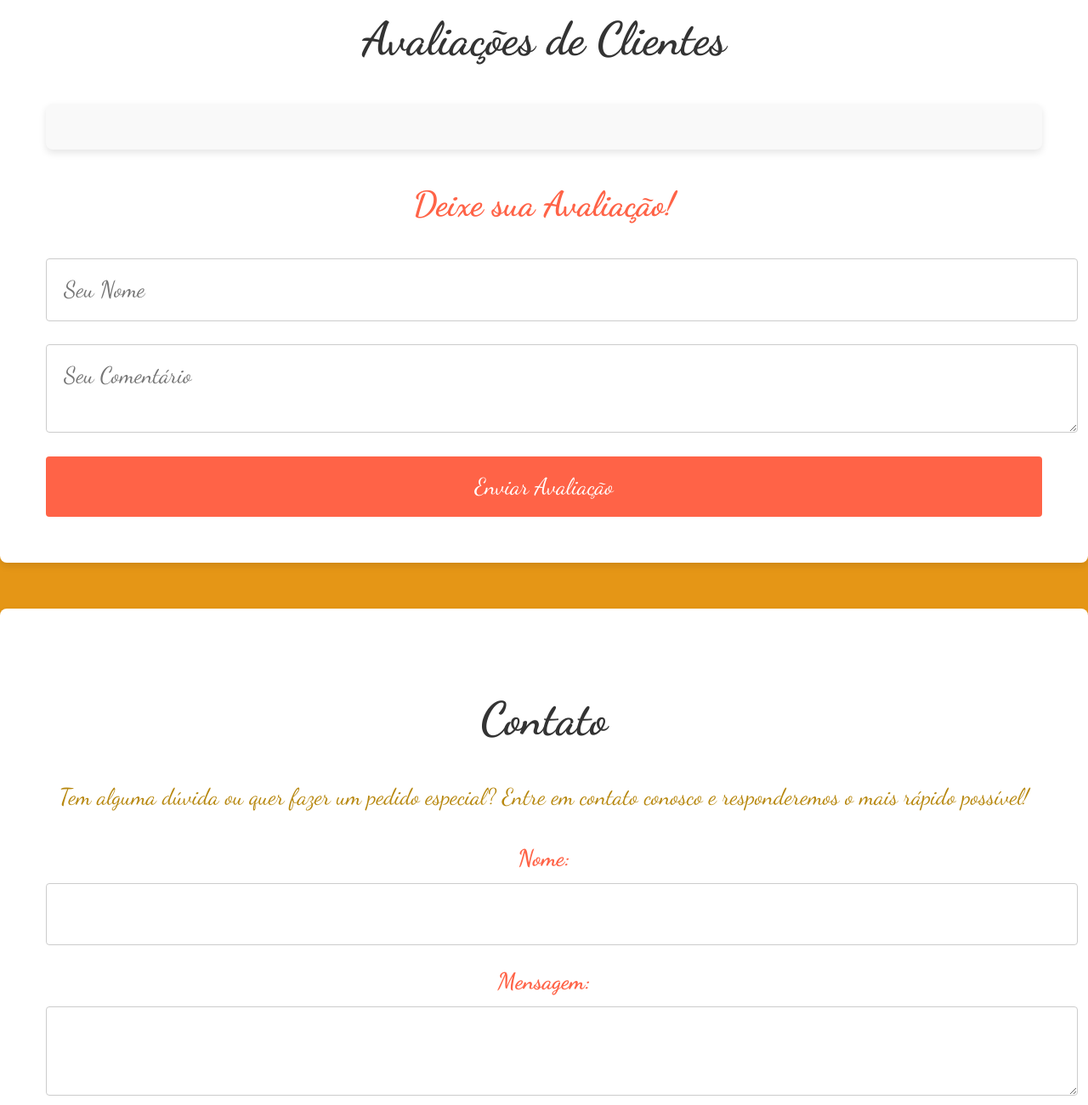
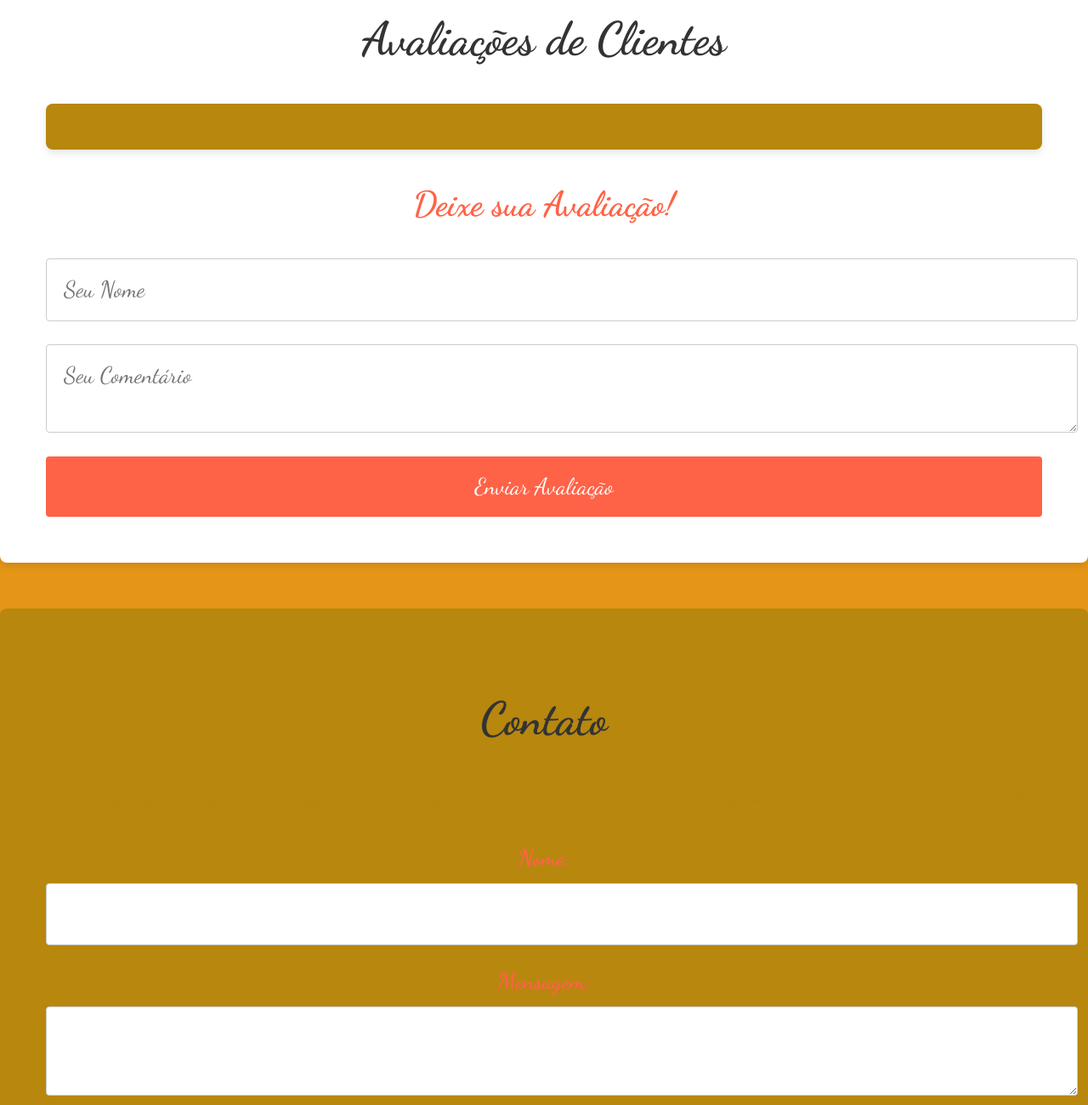
Before and after one commit to Cassiano-cyber/Cassiano-Flix, a plain HTML site: page index.html in a window 1280 px wide. Shown: the part 3840-5140 px from the top of the page at 85% size. Drawn offline with nearby package versions, Linux system fonts and the light colour scheme; no server answers; a web font is replaced by a local one.

Commit message:
Update styles.css

```diff
--- a/styles.css
+++ b/styles.css
@@ -88,7 +88,7 @@ section {
 
 /* Seção de Produtos */
 #products {
-    background-color: #f8f8f8; /* Cor suave de fundo para a seção de produtos */
+    background-color: #b7870e; /* Cor suave de fundo para a seção de produtos */
 }
 
 /* Categorias de Produtos com cores diferentes */
@@ -146,7 +146,7 @@ section {
     text-align: left;
     margin-top: 1em;
     padding: 1em;
-    background-color: #f9f9f9;
+    background-color: #b7870e;
     border-radius: 8px;
     box-shadow: 0 4px 8px rgba(0, 0, 0, 0.1);
 }
@@ -187,7 +187,7 @@ section {
 }
 /* Estilo para a seção de contato */
 #contact {
-    background-color: #fff;
+    background-color: #b7870e;
     padding: 2em;
     box-shadow: 0 4px 8px rgba(0, 0, 0, 0.1);
     border-radius: 8px;
```
